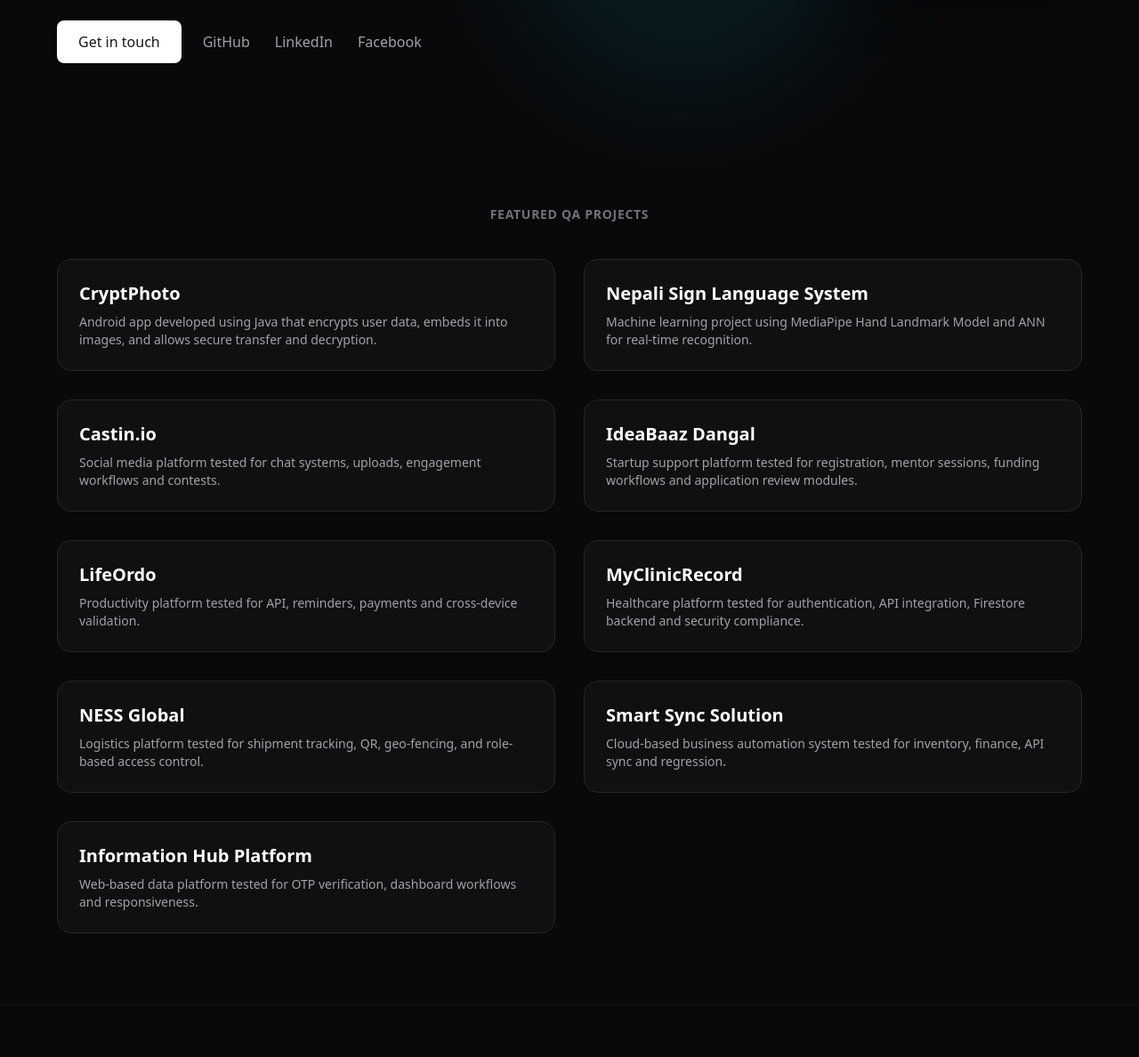
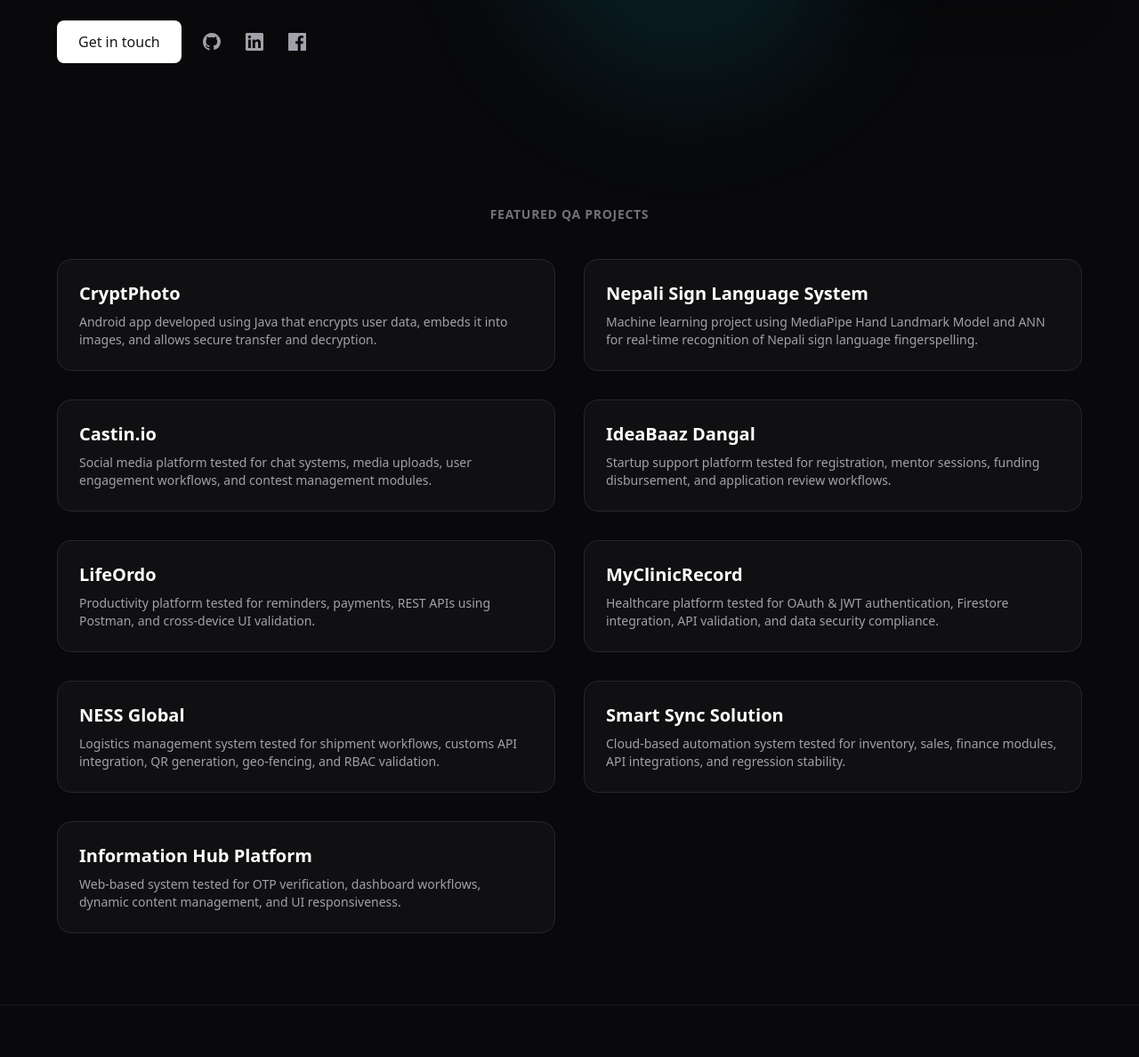
Before and after one commit to RayushShrestha/portfolio, a plain HTML site: page index.html in a window 1280 px wide. Shown: the part 492-1680 px from the top of the page at 89% size. Drawn offline with nearby package versions, Linux system fonts and the light colour scheme.

Commit message:
animation

```diff
--- a/index.html
+++ b/index.html
@@ -57,17 +57,31 @@
         </a>
 
         <div class="flex gap-3">
-          <a href="https://github.com/rayushshrestha" target="_blank"
-             class="p-2 text-zinc-400 hover:text-white hover:bg-zinc-800 rounded-lg">
-             GitHub
+           <!-- GitHub -->
+  <a href="https://github.com/rayushshrestha"
+     target="_blank"
+     class="p-2 text-zinc-400 hover:text-white hover:bg-zinc-800 rounded-lg transition">
+    <svg class="w-5 h-5" fill="currentColor" viewBox="0 0 24 24">
+      <path d="M12 0C5.37 0 0 5.37 0 12a12 12 0 008.2 11.4c.6.1.8-.3.8-.6v-2.2c-3.3.7-4-1.6-4-1.6-.5-1.3-1.3-1.7-1.3-1.7-1-.7.1-.7.1-.7 1.1.1 1.8 1.2 1.8 1.2 1 1.7 2.7 1.2 3.4.9.1-.7.4-1.2.7-1.5-2.7-.3-5.5-1.3-5.5-5.9 0-1.3.5-2.4 1.2-3.2-.1-.3-.5-1.5.1-3.1 0 0 1-.3 3.3 1.2a11.5 11.5 0 016 0c2.3-1.5 3.3-1.2 3.3-1.2.6 1.6.2 2.8.1 3.1.8.8 1.2 1.9 1.2 3.2 0 4.6-2.8 5.6-5.5 5.9.4.3.8 1 .8 2v3c0 .3.2.7.8.6A12 12 0 0024 12c0-6.6-5.4-12-12-12z"/>
+    </svg>
   </a>
-          <a href="https://www.linkedin.com/in/rayush-shrestha-80627b278/" target="_blank"
-             class="p-2 text-zinc-400 hover:text-white hover:bg-zinc-800 rounded-lg">
-             LinkedIn
+
+  <!-- LinkedIn -->
+  <a href="https://www.linkedin.com/in/rayush-shrestha-80627b278/"
+     target="_blank"
+     class="p-2 text-zinc-400 hover:text-white hover:bg-zinc-800 rounded-lg transition">
+    <svg class="w-5 h-5" fill="currentColor" viewBox="0 0 24 24">
+      <path d="M20.45 20.45h-3.55v-5.57c0-1.33 0-3.04-1.85-3.04s-2.14 1.45-2.14 2.94v5.67H9.35V9h3.41v1.56h.05c.47-.9 1.63-1.85 3.35-1.85 3.6 0 4.27 2.37 4.27 5.45v6.29zM5.34 7.43a2.06 2.06 0 110-4.12 2.06 2.06 0 010 4.12zM7.12 20.45H3.56V9h3.56v11.45zM22.23 0H1.77A1.77 1.77 0 000 1.77v20.46C0 23.2.8 24 1.77 24h20.46A1.77 1.77 0 0024 22.23V1.77C24 .8 23.2 0 22.23 0z"/>
+    </svg>
   </a>
-          <a href="https://www.facebook.com/reus.shrestha.92" target="_blank"
-             class="p-2 text-zinc-400 hover:text-white hover:bg-zinc-800 rounded-lg">
-             Facebook
+
+  <!-- Facebook -->
+  <a href="https://www.facebook.com/reus.shrestha.92"
+     target="_blank"
+     class="p-2 text-zinc-400 hover:text-white hover:bg-zinc-800 rounded-lg transition">
+    <svg class="w-5 h-5" fill="currentColor" viewBox="0 0 24 24">
+      <path d="M22.68 0H1.32C.6 0 0 .6 0 1.32v21.36C0 23.4.6 24 1.32 24h11.49v-9.29H9.69V11.1h3.12V8.41c0-3.1 1.9-4.79 4.66-4.79 1.32 0 2.46.1 2.79.14v3.24h-1.92c-1.5 0-1.8.72-1.8 1.76v2.31h3.59l-.47 3.61h-3.12V24h6.12C23.4 24 24 23.4 24 22.68V1.32C24 .6 23.4 0 22.68 0z"/>
+    </svg>
   </a>
         </div>
       </div>
@@ -93,74 +107,110 @@
     <div class="grid lg:grid-cols-2 gap-8">
 
       <!-- CryptPhoto -->
-<div class="bg-zinc-900/50 border border-zinc-800 rounded-2xl p-6">
-<h3 class="text-xl font-semibold mb-2">CryptPhoto</h3>
-<p class="text-zinc-400 text-sm">
+      <div class="group bg-zinc-900/50 border border-zinc-800 rounded-2xl p-6
+      transition-all duration-500 hover:-translate-y-2 hover:scale-[1.02]
+      hover:border-violet-500/60 hover:shadow-lg hover:shadow-violet-500/10">
+        <h3 class="text-xl font-semibold mb-2 transition-colors duration-300 group-hover:text-violet-400">
+          CryptPhoto
+        </h3>
+        <p class="text-zinc-400 text-sm transition-colors duration-300 group-hover:text-zinc-300">
           Android app developed using Java that encrypts user data, embeds it into images, and allows secure transfer and decryption.
         </p>
       </div>
 
       <!-- Nepali Sign Language -->
-<div class="bg-zinc-900/50 border border-zinc-800 rounded-2xl p-6">
-<h3 class="text-xl font-semibold mb-2">Nepali Sign Language System</h3>
-<p class="text-zinc-400 text-sm">
-Machine learning project using MediaPipe Hand Landmark Model and ANN for real-time recognition.
+      <div class="group bg-zinc-900/50 border border-zinc-800 rounded-2xl p-6
+      transition-all duration-500 hover:-translate-y-2 hover:scale-[1.02]
+      hover:border-violet-500/60 hover:shadow-lg hover:shadow-violet-500/10">
+        <h3 class="text-xl font-semibold mb-2 transition-colors duration-300 group-hover:text-violet-400">
+          Nepali Sign Language System
+        </h3>
+        <p class="text-zinc-400 text-sm transition-colors duration-300 group-hover:text-zinc-300">
+          Machine learning project using MediaPipe Hand Landmark Model and ANN for real-time recognition of Nepali sign language fingerspelling.
         </p>
       </div>
 
       <!-- Castin.io -->
-<div class="bg-zinc-900/50 border border-zinc-800 rounded-2xl p-6">
-<h3 class="text-xl font-semibold mb-2">Castin.io</h3>
-<p class="text-zinc-400 text-sm">
-Social media platform tested for chat systems, uploads, engagement workflows and contests.
+      <div class="group bg-zinc-900/50 border border-zinc-800 rounded-2xl p-6
+      transition-all duration-500 hover:-translate-y-2 hover:scale-[1.02]
+      hover:border-fuchsia-500/60 hover:shadow-lg hover:shadow-fuchsia-500/10">
+        <h3 class="text-xl font-semibold mb-2 transition-colors duration-300 group-hover:text-fuchsia-400">
+          Castin.io
+        </h3>
+        <p class="text-zinc-400 text-sm transition-colors duration-300 group-hover:text-zinc-300">
+          Social media platform tested for chat systems, media uploads, user engagement workflows, and contest management modules.
         </p>
       </div>
 
-<!-- IdeaBaaz -->
-<div class="bg-zinc-900/50 border border-zinc-800 rounded-2xl p-6">
-<h3 class="text-xl font-semibold mb-2">IdeaBaaz Dangal</h3>
-<p class="text-zinc-400 text-sm">
-Startup support platform tested for registration, mentor sessions, funding workflows and application review modules.
+      <!-- IdeaBaaz Dangal -->
+      <div class="group bg-zinc-900/50 border border-zinc-800 rounded-2xl p-6
+      transition-all duration-500 hover:-translate-y-2 hover:scale-[1.02]
+      hover:border-fuchsia-500/60 hover:shadow-lg hover:shadow-fuchsia-500/10">
+        <h3 class="text-xl font-semibold mb-2 transition-colors duration-300 group-hover:text-fuchsia-400">
+          IdeaBaaz Dangal
+        </h3>
+        <p class="text-zinc-400 text-sm transition-colors duration-300 group-hover:text-zinc-300">
+          Startup support platform tested for registration, mentor sessions, funding disbursement, and application review workflows.
         </p>
       </div>
 
       <!-- LifeOrdo -->
-<div class="bg-zinc-900/50 border border-zinc-800 rounded-2xl p-6">
-<h3 class="text-xl font-semibold mb-2">LifeOrdo</h3>
-<p class="text-zinc-400 text-sm">
-Productivity platform tested for API, reminders, payments and cross-device validation.
+      <div class="group bg-zinc-900/50 border border-zinc-800 rounded-2xl p-6
+      transition-all duration-500 hover:-translate-y-2 hover:scale-[1.02]
+      hover:border-cyan-500/60 hover:shadow-lg hover:shadow-cyan-500/10">
+        <h3 class="text-xl font-semibold mb-2 transition-colors duration-300 group-hover:text-cyan-400">
+          LifeOrdo
+        </h3>
+        <p class="text-zinc-400 text-sm transition-colors duration-300 group-hover:text-zinc-300">
+          Productivity platform tested for reminders, payments, REST APIs using Postman, and cross-device UI validation.
         </p>
       </div>
 
       <!-- MyClinicRecord -->
-<div class="bg-zinc-900/50 border border-zinc-800 rounded-2xl p-6">
-<h3 class="text-xl font-semibold mb-2">MyClinicRecord</h3>
-<p class="text-zinc-400 text-sm">
-Healthcare platform tested for authentication, API integration, Firestore backend and security compliance.
+      <div class="group bg-zinc-900/50 border border-zinc-800 rounded-2xl p-6
+      transition-all duration-500 hover:-translate-y-2 hover:scale-[1.02]
+      hover:border-cyan-500/60 hover:shadow-lg hover:shadow-cyan-500/10">
+        <h3 class="text-xl font-semibold mb-2 transition-colors duration-300 group-hover:text-cyan-400">
+          MyClinicRecord
+        </h3>
+        <p class="text-zinc-400 text-sm transition-colors duration-300 group-hover:text-zinc-300">
+          Healthcare platform tested for OAuth & JWT authentication, Firestore integration, API validation, and data security compliance.
         </p>
       </div>
 
       <!-- NESS Global -->
-<div class="bg-zinc-900/50 border border-zinc-800 rounded-2xl p-6">
-<h3 class="text-xl font-semibold mb-2">NESS Global</h3>
-<p class="text-zinc-400 text-sm">
-Logistics platform tested for shipment tracking, QR, geo-fencing, and role-based access control.
+      <div class="group bg-zinc-900/50 border border-zinc-800 rounded-2xl p-6
+      transition-all duration-500 hover:-translate-y-2 hover:scale-[1.02]
+      hover:border-indigo-500/60 hover:shadow-lg hover:shadow-indigo-500/10">
+        <h3 class="text-xl font-semibold mb-2 transition-colors duration-300 group-hover:text-indigo-400">
+          NESS Global
+        </h3>
+        <p class="text-zinc-400 text-sm transition-colors duration-300 group-hover:text-zinc-300">
+          Logistics management system tested for shipment workflows, customs API integration, QR generation, geo-fencing, and RBAC validation.
         </p>
       </div>
 
-<!-- Smart Sync -->
-<div class="bg-zinc-900/50 border border-zinc-800 rounded-2xl p-6">
-<h3 class="text-xl font-semibold mb-2">Smart Sync Solution</h3>
-<p class="text-zinc-400 text-sm">
-Cloud-based business automation system tested for inventory, finance, API sync and regression.
+      <!-- Smart Sync Solution -->
+      <div class="group bg-zinc-900/50 border border-zinc-800 rounded-2xl p-6
+      transition-all duration-500 hover:-translate-y-2 hover:scale-[1.02]
+      hover:border-indigo-500/60 hover:shadow-lg hover:shadow-indigo-500/10">
+        <h3 class="text-xl font-semibold mb-2 transition-colors duration-300 group-hover:text-indigo-400">
+          Smart Sync Solution
+        </h3>
+        <p class="text-zinc-400 text-sm transition-colors duration-300 group-hover:text-zinc-300">
+          Cloud-based automation system tested for inventory, sales, finance modules, API integrations, and regression stability.
         </p>
       </div>
 
-<!-- Information Hub -->
-<div class="bg-zinc-900/50 border border-zinc-800 rounded-2xl p-6">
-<h3 class="text-xl font-semibold mb-2">Information Hub Platform</h3>
-<p class="text-zinc-400 text-sm">
-Web-based data platform tested for OTP verification, dashboard workflows and responsiveness.
+      <!-- Information Hub Platform -->
+      <div class="group bg-zinc-900/50 border border-zinc-800 rounded-2xl p-6
+      transition-all duration-500 hover:-translate-y-2 hover:scale-[1.02]
+      hover:border-emerald-500/60 hover:shadow-lg hover:shadow-emerald-500/10">
+        <h3 class="text-xl font-semibold mb-2 transition-colors duration-300 group-hover:text-emerald-400">
+          Information Hub Platform
+        </h3>
+        <p class="text-zinc-400 text-sm transition-colors duration-300 group-hover:text-zinc-300">
+          Web-based system tested for OTP verification, dashboard workflows, dynamic content management, and UI responsiveness.
         </p>
       </div>
 
```
Lines whose indentation alone changed are shown as unchanged.
